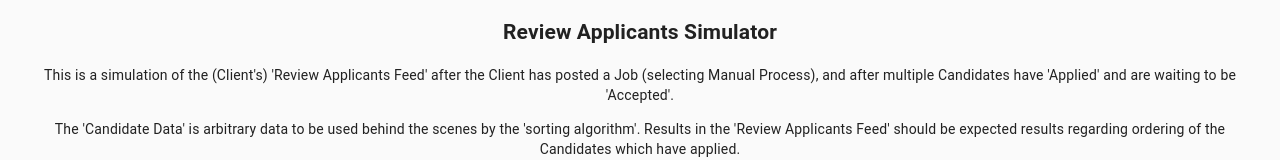
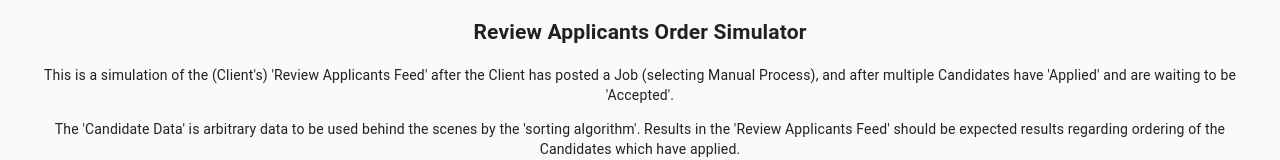
Before and after one commit to timhc22/applications-playground, a React (Create React App) app: page / in a window 1280 px wide. Shown: the top 160 px of the page. Built offline with nearby package versions, Linux system fonts and the light colour scheme.

Commit message:
Add order simulator

```diff
--- a/src/pages/DashboardPage/DashboardPage.tsx
+++ b/src/pages/DashboardPage/DashboardPage.tsx
@@ -62,7 +62,7 @@ export default function DashboardPage(): JSX.Element {
 
   return (
     <section className="container">
-      <h1>Review Applicants Simulator</h1>
+      <h1>Review Applicants Order Simulator</h1>
       <p>This is a simulation of the (Client's) 'Review Applicants Feed' after the Client has posted a Job (selecting
         Manual Process), and after multiple Candidates have 'Applied' and are waiting to be 'Accepted'.</p>
       <p>The 'Candidate Data' is arbitrary data to be used behind the scenes by the 'sorting algorithm'. Results in the
```
